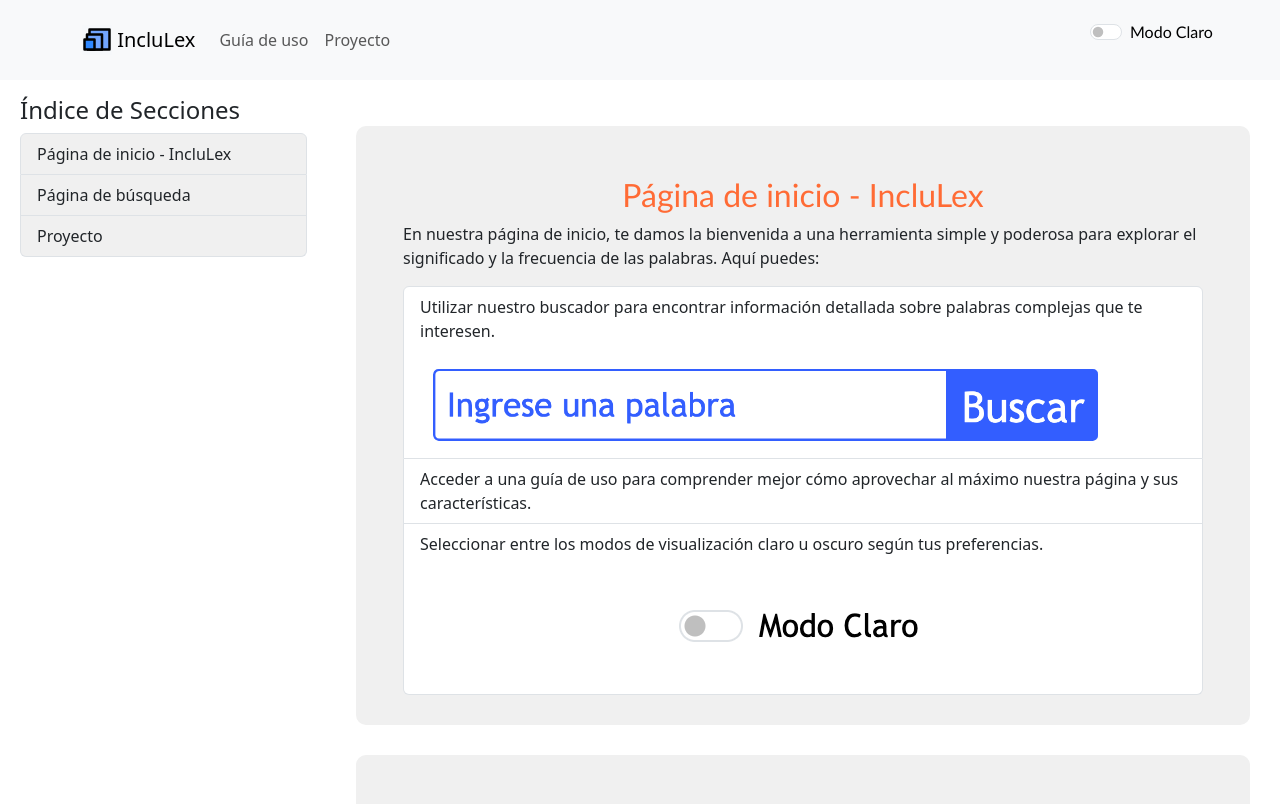
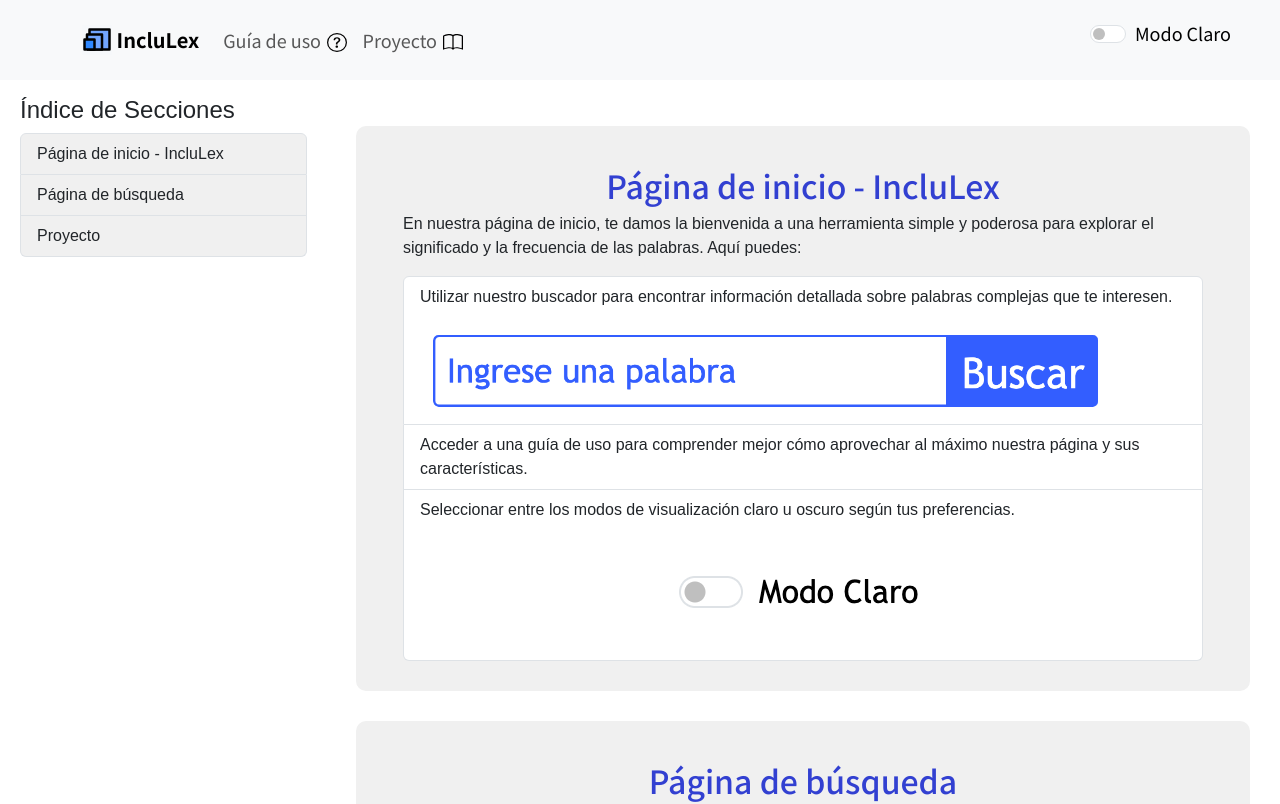
Before and after one commit to juliassanchez/Inclulex, a React (Vite) app in the folder client/: page /guia-uso in a window 1280 px wide. Shown: the top 804 px of the page. Built offline with nearby package versions, Linux system fonts and the light colour scheme.

Commit message:
más accesible

```diff
--- a/client/src/App.css
+++ b/client/src/App.css
@@ -1,7 +1,9 @@
 /* App.css */
+@import url('https://fonts.googleapis.com/css2?family=Noto+Sans+JP:wght@100..900&display=swap');
 body {
   padding: 0;
   margin: 0 auto;
+  font-family: 'Gotham', sans-serif;
 }
 
 body.dark-mode {
@@ -15,23 +17,31 @@ body.light-mode {
 }
 
 .navbar {
-  height: 80px; /* Ajusta la altura según tus preferencias */
+  height: 80px;
   padding: 10px;
+  font-family: "Noto Sans JP", sans-serif;
+  font-size: large;
 }
-
 
 .brand-text {
   font-size: 100px;
   text-align: center; /* Alinea el texto en el centro horizontalmente */
-  font-family: 'Trebuchet MS', 'Lucida Sans Unicode', 'Lucida Grande', 'Lucida Sans', Arial, sans-serif;
+  font-family: 'Gotham', sans-serif;
   font-weight: bold;
 }
 
 .brand-text-inclu {
-  color: #335EFF;
+  color: #000;
+}
+.dark-mode .brand-text-inclu {
+  color: #FFF;
 }
 
 .brand-text-lex {
+  color: #3240D1;
+}
+
+.dark-mode .brand-text-lex {
   color: #42AFFE;
 }
 
@@ -54,49 +64,52 @@ body.light-mode {
   font-size: calc(2rem - 0.2rem);
   height: 8vh; /* Altura del input ajustada */
   width: 40%;
-  border: 2px solid #335EFF; /* Color del borde del input */
+  border: 2px solid #3240D1 ; /* Color del borde del input */
   background-color: #fff; /* Color de fondo del input */
   border-radius: 0px;
   border-top-left-radius: 5px;
   border-bottom-left-radius: 5px;
-  font-family:'Trebuchet MS', 'Lucida Sans Unicode', 'Lucida Grande', 'Lucida Sans', Arial, sans-serif;
+  font-family: 'Gotham', sans-serif;
+  font-weight: bold;
 }
 
 .dark-mode .search-input {
   background-color: #000;
   color: #fff;
-}
-.light-mode .search-input {
-  background-color: #fff;
-  color: #335EFF;
+  border: 2px solid #42AFFE;
 }
 
 .search-input::placeholder {
-  color: #335EFF; /* Cambia el color del placeholder según tu preferencia */
+  color: #3240D1;
 }
 
 .dark-mode .search-input::placeholder {
-  color: #fff; /* Cambia el color del placeholder según tu preferencia */
+  color: #fff;
 }
 
 .search-button {
   margin-left: -5px;
   height: 8vh;
-  background-color: #335EFF; /* Cambia el color de fondo del botón */
-  color: #fff; /* Cambia el color del texto del botón a blanco */
-  border: none; /* Elimina el borde del botón */
-  font-family: 'Trebuchet MS', 'Lucida Sans Unicode', 'Lucida Grande', 'Lucida Sans', Arial, sans-serif;
-  font-size: calc(2.5rem - 0.2rem); /* Cambia el tamaño de la fuente del botón */
+  background-color: #3240D1;
+  color: #fff;
+  border: none;
+  font-family: 'Gotham', sans-serif;
+  font-size: calc(2.5rem - 0.2rem);
   cursor: pointer;
   border-radius: 0px;
   border-top-right-radius: 5px;
   border-bottom-right-radius: 5px;
+  font-weight: bold;
+}
+
+.dark-mode .search-button{
+  background-color: #42AFFE;
 }
 
 .explanation-text {
   margin: 5vh;
   text-align: justify;
-  font-family: 'Trebuchet MS', 'Lucida Sans Unicode', 'Lucida Grande', 'Lucida Sans', Arial, sans-serif;
+  font-family: 'Gotham', sans-serif;
   font-weight: lighter;
   color: #000;
   margin-left: 20vw;
@@ -125,16 +138,20 @@ body.light-mode {
 }
 
 .palabra {
-  font-family: 'Trebuchet MS', 'Lucida Sans Unicode', 'Lucida Grande', 'Lucida Sans', Arial, sans-serif;
+  font-family: 'Gotham', sans-serif;
   font-weight: bold;
-  color: #335EFF;
+  color: #3240D1;
   font-size: 70px;
   text-transform:uppercase;
   margin-top: 6vh;
 }
 
+.dark-mode .palabra {
+  color: #42AFFE;
+}
+
 .subtitulo {
-  font-family: 'Trebuchet MS', 'Lucida Sans Unicode', 'Lucida Grande', 'Lucida Sans', Arial, sans-serif;
+  font-family: 'Gotham', sans-serif;
   font-weight: bold;
   color: #000;
   font-size: 40px;
@@ -145,7 +162,7 @@ body.light-mode {
 }
 
 .texto {
-  font-family: 'Trebuchet MS', 'Lucida Sans Unicode', 'Lucida Grande', 'Lucida Sans', Arial, sans-serif;
+  font-family: 'Gotham', sans-serif;
   color: #000;
   font-size: 21px;
   text-align: justify;
@@ -176,18 +193,25 @@ body.light-mode {
   margin-bottom: 5vh;
   margin-top: 3vh;
   padding: 8px 15px; /* Ajusta el relleno para un aspecto más agradable */
-  background-color: #335EFF; /* Cambia el color de fondo del botón */
+  background-color: #3240D1; /* Cambia el color de fondo del botón */
   color: #fff; /* Cambia el color del texto del botón a blanco */
   border: none; /* Elimina el borde del botón */
-  font-family: 'Trebuchet MS', 'Lucida Sans Unicode', 'Lucida Grande', 'Lucida Sans', Arial, sans-serif;
+  font-family: 'Gotham', sans-serif;
   font-size: 30px; /* Cambia el tamaño de la fuente del botón */
   cursor: pointer;
   border-radius: 5px;
   align-items: bottom;
+  font-weight: bold;
 }
 
+.dark-mode .go-back-button {
+  background-color: #42AFFE;
+  color: #000;
+}
+
+
 .frecuency-button {
-  font-family: 'Trebuchet MS', 'Lucida Sans Unicode', 'Lucida Grande', 'Lucida Sans', Arial, sans-serif;
+  font-family: 'Gotham', sans-serif;
   font-size: 20px; /* Cambia el tamaño de la fuente del botón */
   font-weight: bold;
   border-radius: 0px;
@@ -205,17 +229,10 @@ body.light-mode {
 
 .switch {
   position: absolute;
-  top: 20px; /* Ajusta según sea necesario */
+  top: 20px;
   right: 30px;
   color: black;
-  font-family: 'Trebuchet MS', 'Lucida Sans Unicode', 'Lucida Grande', 'Lucida Sans', Arial, sans-serif;
-}
-
-.guia-uso:hover {
-  background-color: #EE5B23;
-}
-.guia-uso:active {
-  background-color: #FF6B35 !important;
+  font-family: "Noto Sans JP", sans-serif;
 }
 
 .dark-mode .switch {
@@ -224,6 +241,7 @@ body.light-mode {
 
 .guia-uso-container {
   margin-top: 12vh;
+  font-family: 'Gotham', sans-serif;
 }
 
 .section-content {
@@ -246,6 +264,7 @@ body.light-mode {
   color: #fff;
 }
 
+
 .proyecto-container {
   margin-top: 15vh;
   margin-bottom: 10vh;
--- a/client/src/App.jsx
+++ b/client/src/App.jsx
@@ -33,14 +33,20 @@ function App() {
     <div className={darkMode ? 'dark-mode' : 'light-mode'}>
       <Navbar className='navbar' bg={darkMode ? 'dark' : 'light'} variant={darkMode ? 'dark' : 'ligth'} fixed="top">
         <Container>
-          <Navbar.Brand href="/">
-            <img alt="" src="/logo.svg" width="30" height="30" className="d-inline-block align-top" /> IncluLex
+          <Navbar.Brand href="/" style={{ fontWeight: 'bold' }}>
+            <img alt="" src="/logo.svg" width="30" height="30" className="d-inline-block align-top"/> IncluLex
           </Navbar.Brand>
           <Navbar.Toggle aria-controls="basic-navbar-nav" />
           <Navbar.Collapse id="basic-navbar-nav">
             <Nav className="me-auto">
-              <Nav.Link href="/guia-uso">Guía de uso</Nav.Link>
-              <Nav.Link href="/proyecto">Proyecto</Nav.Link>
+              <Nav.Link href="/guia-uso">
+                Guía de uso
+                <img src="/src/assets/question-circle.svg" alt="Info" style={{ width: '1.5vw', height: 'auto', marginLeft: '0.5vw' }} />
+              </Nav.Link>
+              <Nav.Link href="/proyecto">
+                Proyecto
+                <img src="/src/assets/book.svg" alt="Info" style={{ width: '1.5vw', height: 'auto', marginLeft: '0.5vw' }} />
+              </Nav.Link>
             </Nav>
           </Navbar.Collapse>
           <Form.Check
@@ -50,7 +56,7 @@ function App() {
             className='switch'
             checked={darkMode}
             onChange={toggleDarkMode}
-            style={{ width: '160px' }}
+            style={{ width: '160px'}}
           />
         </Container>
       </Navbar>
--- a/client/src/components/GuiaUso.jsx
+++ b/client/src/components/GuiaUso.jsx
@@ -16,7 +16,7 @@ const GuiaUso = (props) => {
             </Col>
             <Col sm={9}>
                 <div >
-                    <Section title="Página de inicio - IncluLex" id="pagina-de-inicio">
+                    <Section title="Página de inicio - IncluLex" id="pagina-de-inicio" darkMode={props.darkMode}>
                         <Row>
                             <Col>
                                 <p>En nuestra página de inicio, te damos la bienvenida a una herramienta simple y poderosa para explorar el significado y la frecuencia de las palabras. Aquí puedes:</p>
@@ -37,7 +37,7 @@ const GuiaUso = (props) => {
                         </Row>
                     </Section>
 
-                    <Section title="Página de búsqueda" id="pagina-de-busqueda">
+                    <Section title="Página de búsqueda" id="pagina-de-busqueda" darkMode={props.darkMode}>
                         <Row>
                             <Col>
                                 <p>A esta página se accede una vez hemos realizado una búsqueda</p>
@@ -65,7 +65,7 @@ const GuiaUso = (props) => {
                             </Col>
                         </Row>
                     </Section>
-                    <Section title="Proyecto" id="pagina-proyecto">
+                    <Section title="Proyecto" id="pagina-proyecto" darkMode={props.darkMode}>
 
                     </Section>
                 </div>
@@ -74,7 +74,7 @@ const GuiaUso = (props) => {
     );
 };
 
-const SectionIndex = ({ scrollToSection, darkMode }) => {
+const SectionIndex = ({ scrollToSection }) => {
   return (
     <div style={{ position: 'fixed', paddingLeft: '20px', width: '24%' }}>
       <h4>Índice de Secciones</h4>
@@ -87,13 +87,13 @@ const SectionIndex = ({ scrollToSection, darkMode }) => {
   );
 };
 
-const Section = ({ title, id, children }) => {
+const Section = ({ title, id, children, darkMode }) => {
     const titleStyle = {
-        color: '#FF6B35',
+        color: darkMode ? '#42AFFE':'#3240D1',
         textAlign: 'center',
-        fontFamily: 'Trebuchet MS, Lucida Sans Unicode, Lucida Grande, Lucida Sans, Arial, sans-serif',
+        fontFamily: 'Noto Sans JP, sans-serif',
         fontSize: '2em',
-        marginTop: '20px'
+        marginTop: '10px'
     };
 
     return (
--- a/client/src/components/Proyecto.jsx
+++ b/client/src/components/Proyecto.jsx
@@ -18,7 +18,7 @@ const Proyecto = ({ darkMode }) => {
         </p>
         <h2 className='explanation-text'>Accesibilidad</h2>
         <p className='explanation-text'>
-        Estamos trabajando en desarrollar el IncluLex Hub, un sitio web fácil de usar para la mayor cantidad de personas posible.
+        Estamos trabajando en desarrollar IncluLex Hub, un sitio web fácil de usar para la mayor cantidad de personas posible.
         Utilizamos herramientas estándar de la web como HTML5 para la estructura, CSS3 para que se vea bien en todos los
         dispositivos, y JavaScript para hacerlo interactivo sin necesidad de recargar páginas. Nuestro objetivo principal es
         asegurarnos de que el sitio sea accesible para todos, incluyendo personas con discapacidades. Seguimos las pautas de
--- a/client/src/components/WordMeaning.jsx
+++ b/client/src/components/WordMeaning.jsx
@@ -103,7 +103,7 @@ const WordMeaning = (props) => {
       }, [palabra]);
 
   return (
-    <Container fluid="md" align="center" style={{ marginTop: '80px' }}>
+    <Container fluid="md" align="center" style={{ marginTop: '90px' }}>
       <h2 className='palabra'>{palabra}</h2>
       <OverlayTrigger
         placement="right"
```
Also changed, not shown: client/src/API.js (+11 -5 lines), client/src/components/SearchBar.jsx (+10 -2 lines), client/src/assets/book.svg (added), client/src/assets/question-circle.svg (added).
